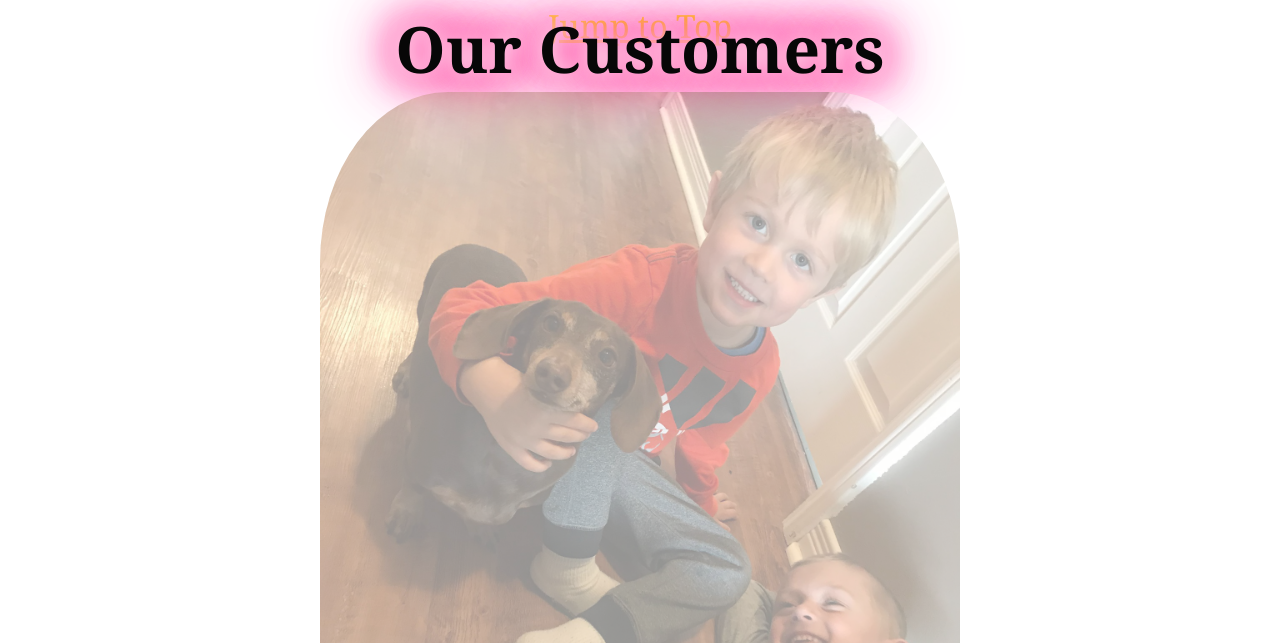
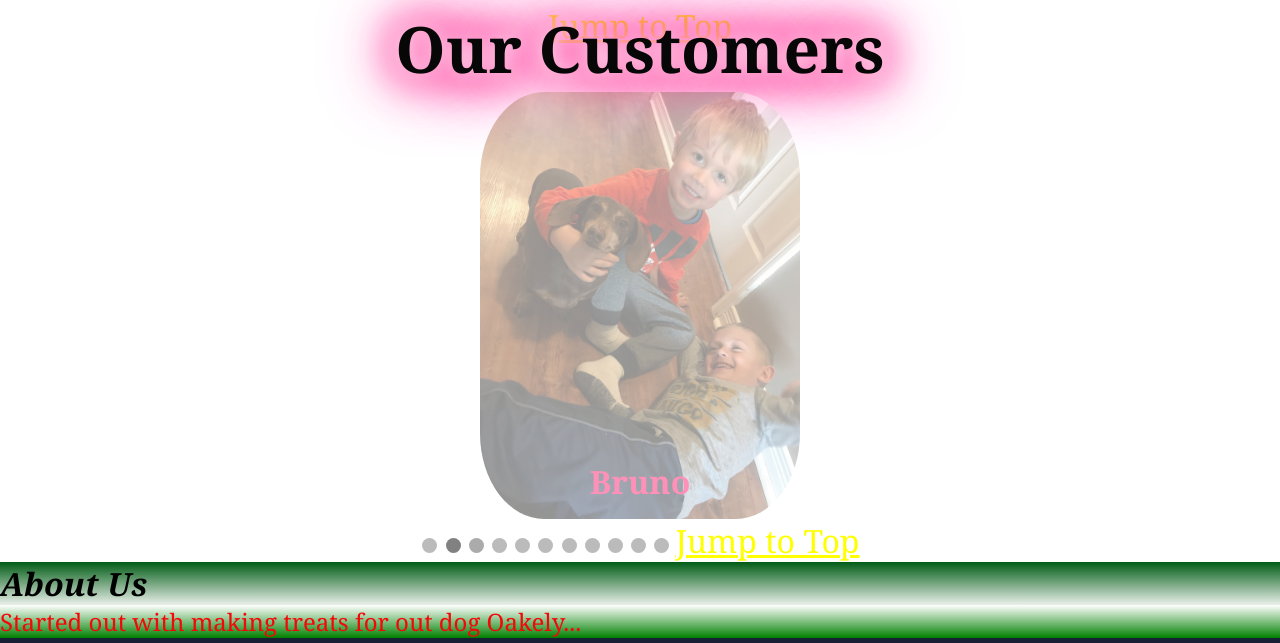
Before and after one commit to Mabeez78/Project, a plain HTML site: page index.html in a window 1280 px wide. Shown: the part 1595-2238 px from the top of the page. Drawn offline with Linux system fonts and the light colour scheme.

Commit message:
total update

```diff
--- a/index.html
+++ b/index.html
@@ -158,7 +158,7 @@
         <section id="about__us">
             <div class="about__us">
                 <h2>About Us</h2>
-                <p>Starting out with making treats for out dog Oakely...</p>
+                <p>Started out with making treats for out dog Oakely...</p>
             </div>
         </section>
 
--- a/styles.css
+++ b/styles.css
@@ -655,8 +655,8 @@ img {
 
 /* Slideshow container */
 .slideshow-container {
-    width: 50%;
-    height: 50%;
+    width: 25%;
+    height: 25%;
     position: relative;
     margin: auto;
 }
@@ -670,7 +670,7 @@ img {
     width: auto;
     padding: 16px;
     margin-top: -22px;
-    color: white;
+    color: black;
     font-weight: bold;
     font-size: 18px;
     transition: 0.6s ease;
@@ -692,7 +692,7 @@ img {
 
 /* Caption text */
 .text {
-    color: #f2f2f2;
+    color: #ff005d;
     font-size: 15px;
     padding: 8px 12px;
     position: absolute;
```
